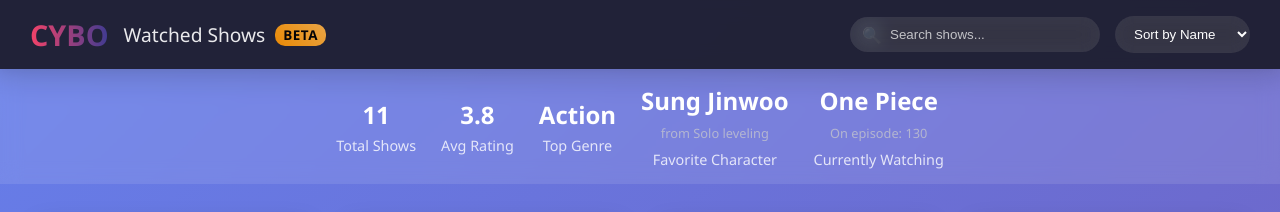
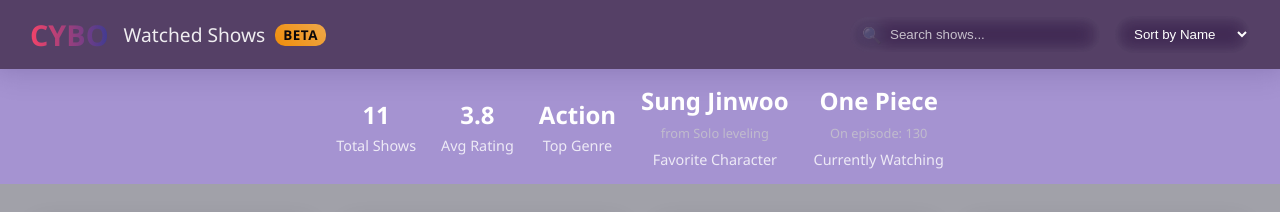
Before and after one commit to Cybo-94/Anime-List, a plain HTML site: page index.html in a window 1280 px wide. Shown: the top 212 px of the page. Drawn offline with Linux system fonts and the light colour scheme.

Commit message:
Update style.css

```diff
--- a/style.css
+++ b/style.css
@@ -111,12 +111,15 @@
 }
 
 body {
+  margin: 0;
+  padding: 0;
   font-family: 'Segoe UI', Tahoma, Geneva, Verdana, sans-serif;
-  margin: 0;
-  background: linear-gradient(135deg, #667eea 0%, #764ba2 100%);
-  min-height: 100vh;
-  padding-bottom: 40px;
+  background: transparent; /* allow aurora to show */
+  color: #fff;
+  position: relative;
+  z-index: 1;
 }
+
 
 /* Top bar */
 header {
@@ -124,8 +127,9 @@
   align-items: center;
   justify-content: space-between;
   padding: 15px 30px;
-  background: rgba(30, 30, 47, 0.95);
-  backdrop-filter: blur(10px);
+  background: rgba(28, 0, 51, 0.75);
+  backdrop-filter: blur(8px);
+  z-index: 2;
   color: white;
   box-shadow: 0 4px 20px rgba(0,0,0,0.3);
   position: sticky;
@@ -228,7 +232,7 @@
   justify-content: center;
   align-items: center;
   padding: 15px;
-  background: rgba(255,255,255,0.1);
+  background: rgba(106, 76, 179, 0.6);
   backdrop-filter: blur(10px);
   color: white;
   gap: 25px;
@@ -276,6 +280,8 @@
 .grid {
   display: grid;
   grid-template-columns: repeat(auto-fill, minmax(280px, 1fr));
+  background: rgba(20, 20, 40, 0.4);
+  backdrop-filter: blur(6px);
   gap: 25px;
   padding: 30px;
   max-width: 1400px;
@@ -287,7 +293,8 @@
   position: relative;
   border-radius: 17px;
   padding: 2px;
-  background: linear-gradient(45deg, #f44369, #3e3b92);
+  background: rgba(0, 0, 0, 0.5);
+  backdrop-filter: blur(4px);
   display: flex;
   flex-direction: column;
   transition: all 0.3s cubic-bezier(0.4, 0, 0.2, 1);
```
